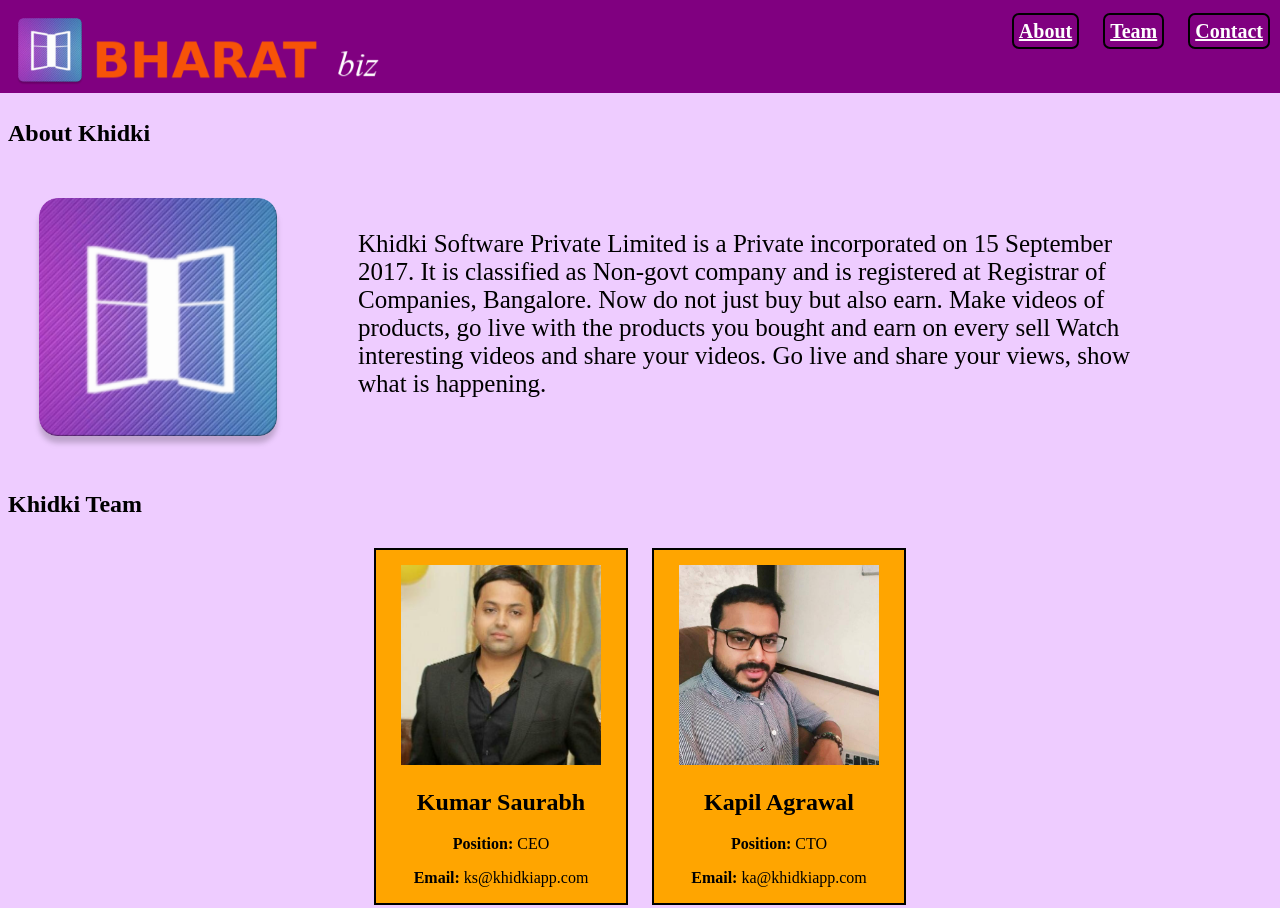
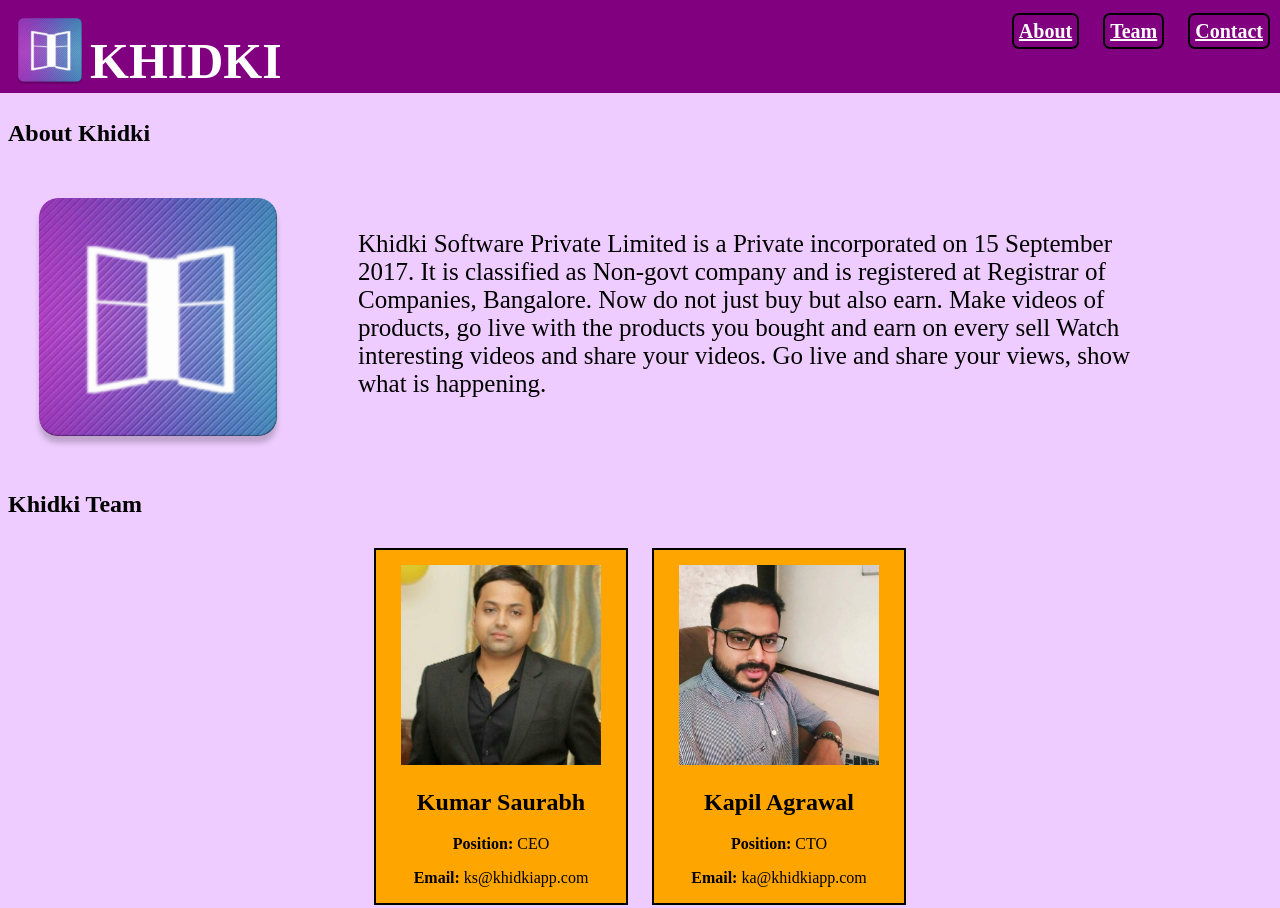
Before and after one commit to pradhanssingh719/Profile-Page, a plain HTML site: page index.html in a window 1280 px wide. Shown: the top 908 px of the page. Drawn offline with Linux system fonts and the light colour scheme.

Commit message:
minor updates

```diff
--- a/index.html
+++ b/index.html
@@ -15,7 +15,10 @@
   </div>
 
   <img src="khidki.png" alt="khidki logo" class="logo">
-  <img src="bharat.png" alt="bharat" class="bharatbiz">
+  <!--<img src="bharat.png" alt="bharat" class="bharatbiz">-->
+  <div class="company_name">
+    <h2>Khidki</h2>
+  </div>
     <div class="topcontent">
     <div id="about">
       <h2>About Khidki</h2>
--- a/istyle.css
+++ b/istyle.css
@@ -41,13 +41,22 @@ body{
   background-color: black;
   border: 2px solid red;
 }
-.bharatbiz{
+.company_name h2{
+  color: white;
+  font-size: 50px;
+  text-transform: uppercase;
+  position: fixed;
+  top: -10px;
+  left: 90px;
+  z-index: 4;
+}
+/* .bharatbiz{
   position: fixed;
   left:90px;
   z-index: 3;
   height: 80px;
   //width: 60px;
-}
+} */
 .logo{
   height: 80px;
   width: 80px;
```
